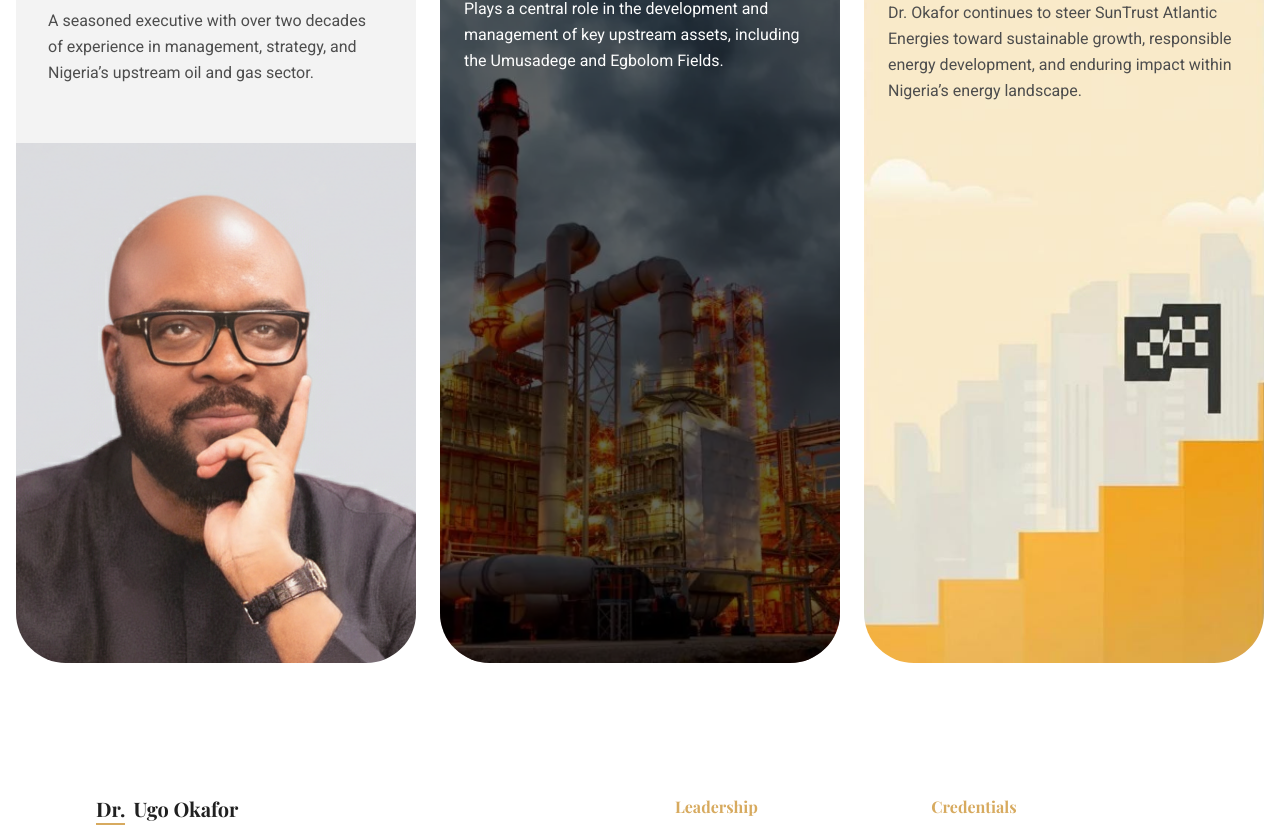
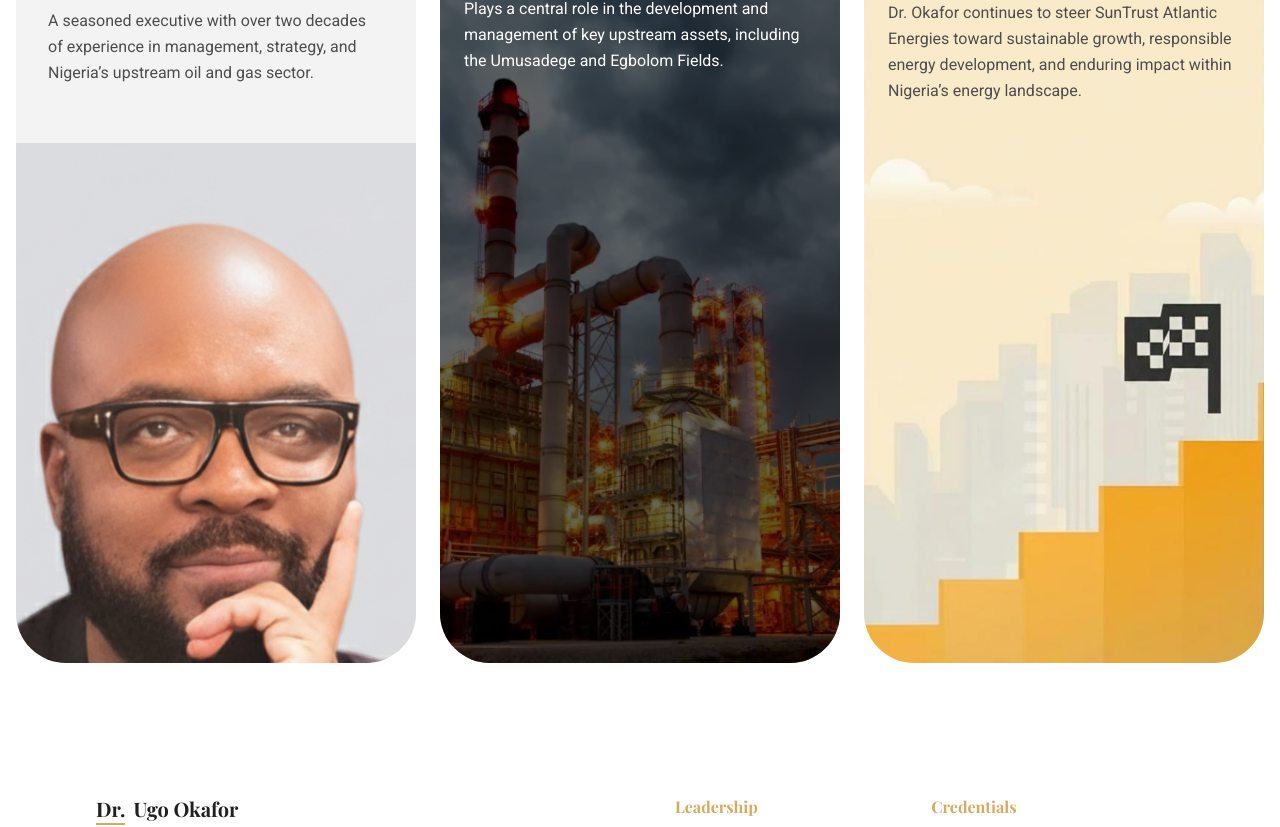
Before and after one commit to apreezofficial/Dr-Ugo-website, a Next.js app: page /leadership-career in a window 1280 px wide. Shown: the part 2866-3693 px from the top of the page. Built offline with nearby package versions, Linux system fonts and the light colour scheme; a web font is replaced by a local one.

Commit message:
Update LeadershipCareer.tsx

```diff
--- a/app/components/LeadershipCareer.tsx
+++ b/app/components/LeadershipCareer.tsx
@@ -142,13 +142,16 @@ const LeadershipCareer: React.FC<LeadershipCareerProps> = ({ id }) => {
             </div>
 
             <div className="absolute bottom-0 left-0 w-full h-[520px]">
+              <div className="relative h-screen w-full">
   <Image
     src="/Dr-ugoQS.png"
     alt="Leadership portrait"
     fill
-                className="object-cover opacity-90"
+    className="object-cover object-center opacity-90"
     priority
   />
+</div>
+
             </div>
           </div>
 
```
Lines whose indentation alone changed are shown as unchanged.
